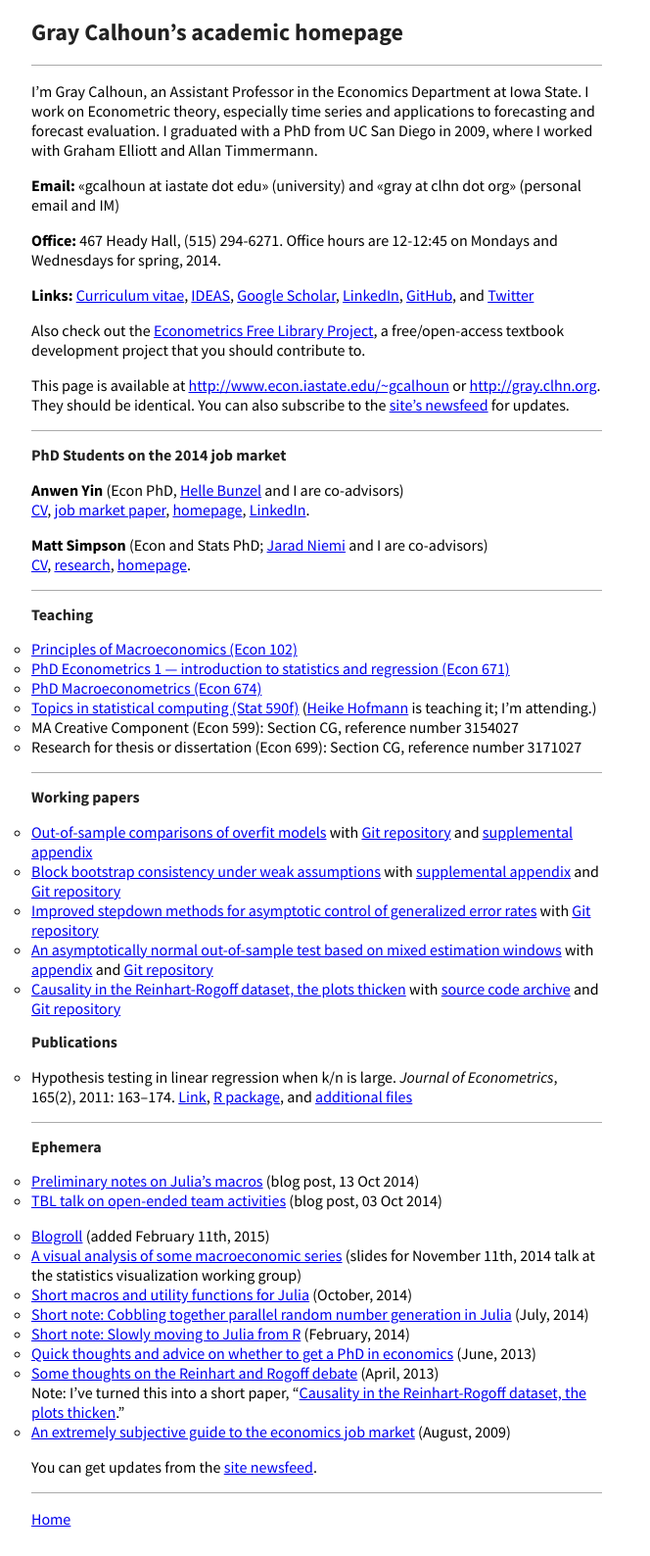
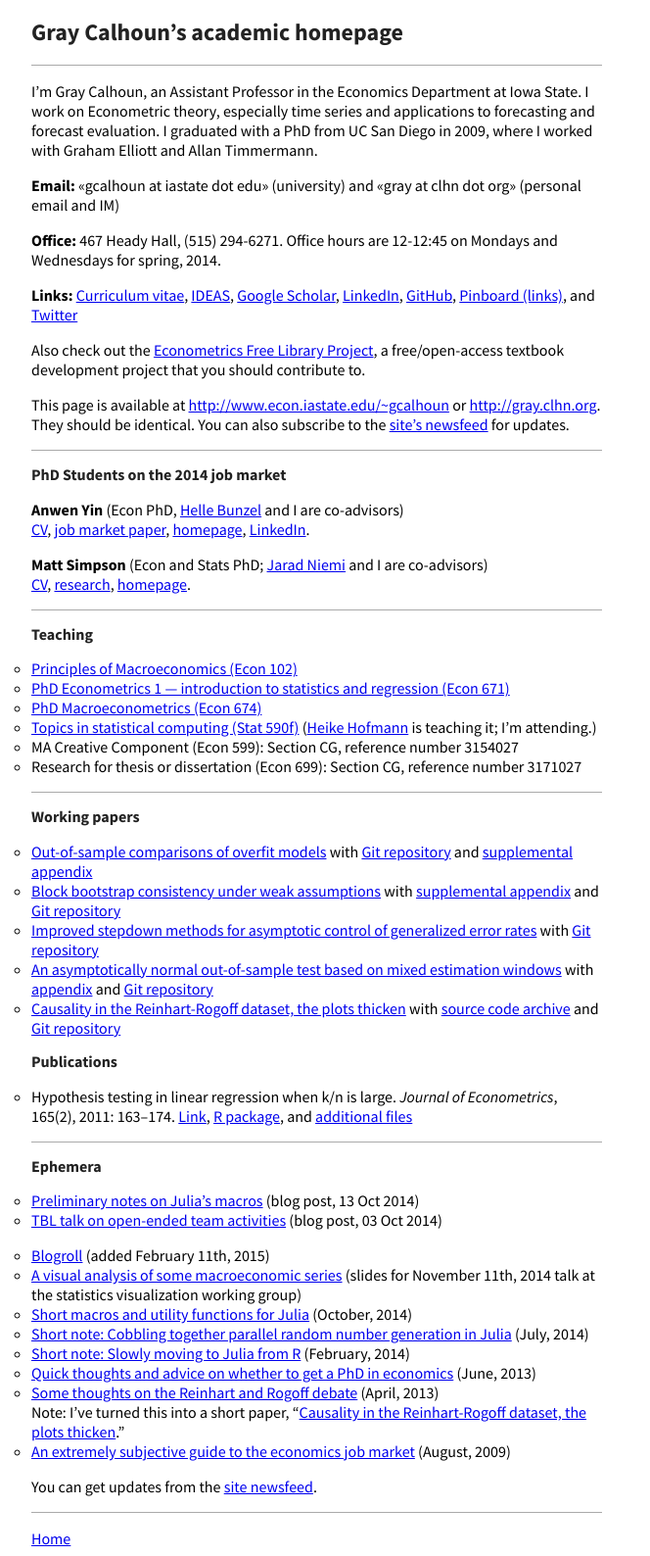
Before and after one commit to mmkuang/grayclhn.github.io, a Jekyll site: the page built from index.md, in a window 1280 px wide. Shown: the whole page at 98% size, without its empty margins (0-664 px from the left). Built offline with Jekyll 4.4.1, drawn with Linux system fonts in a browser that asks for light colours; Markdown is read by kramdown in place of the engine named in the settings.

Commit message:
Add Pinboard to home page

```diff
--- a/index.md
+++ b/index.md
@@ -20,6 +20,7 @@ Office hours are 12-12:45 on Mondays and Wednesdays for spring, 2014.
 [Google Scholar](http://scholar.google.com/citations?hl=en&user=OS8d9ycAAAAJ),
 [LinkedIn](https://linkedin.com/in/grayclhn),
 [GitHub](https://github.com/grayclhn),
+[Pinboard (links)](https://pinboard.in/u:pseut),
 and [Twitter](https://twitter.com/grayclhn)
 
 Also check out the [Econometrics Free Library Project][EFLP],
```
